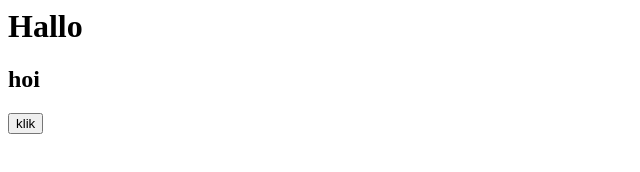
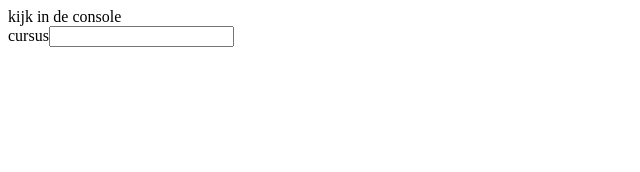
Before and after one commit to hez5/hez5.github.io, a website: page index.html in a window 1280 px wide. Shown: the whole page, without its empty margins (0-640 px from the left). Drawn offline with Linux system fonts and the light colour scheme; files whose address does not match are found by name.

Commit message:
Update index.html

```diff
--- a/index.html
+++ b/index.html
@@ -1,36 +1,4 @@
-<!-- code Maureen -->
-<html><head>
-		<title>Voorbeeld PWA webpagina</title>
-		<meta name="viewport" content="width=device-width, initial-scale=1">
-		<meta name="theme-color" content="#ffb6c1">
-		<link rel="icon" href="C:\Users\Cursist.NIEUWEGEIN\Desktop\icons8-harry-potter-50.png" sizes="192x192">
-		<link rel="manifest" href="manifest.json">
 
-		<script src="C:\Users\Cursist.NIEUWEGEIN\Desktop\main.js"></script>
-
-	</head>
-	<body>
-			<header>
-				<h1>Hallo</h1>
-				<nav></nav>
-			</header>
-			<main>
-				<article>
-					<section>
-						<h2>hoi</h2>
-						<div>
-							<button id="klik">klik</button>
-
-						</div>
-					</section>
-					<section></section>
-				</article>
-			</main>
-
-
-</body></html>
-
-<!--
 <html>
 <head>
 <title>intarraytest</title>
@@ -83,4 +51,3 @@
 	<div id="resultaat"></div>
 </body>
 </html>
--->
```
